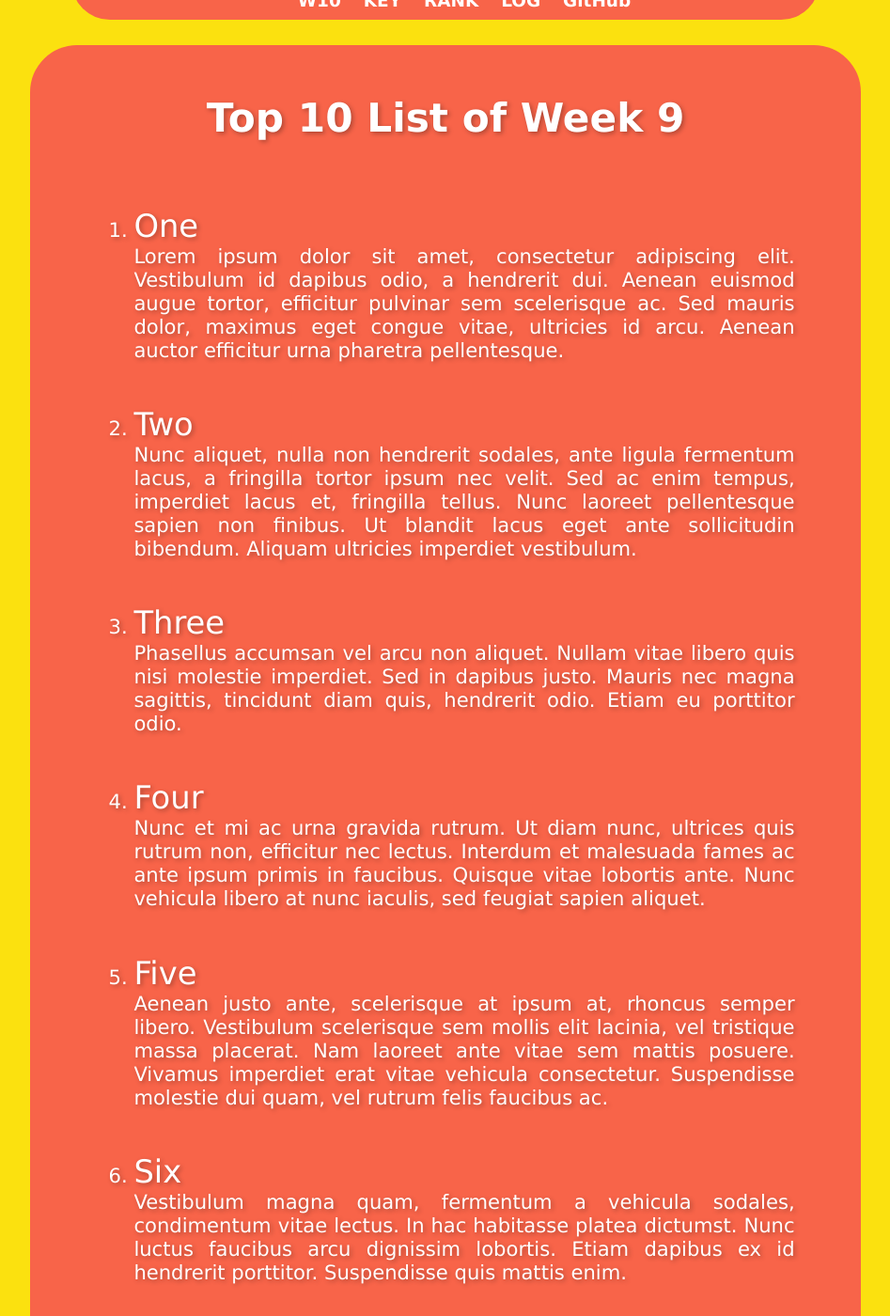
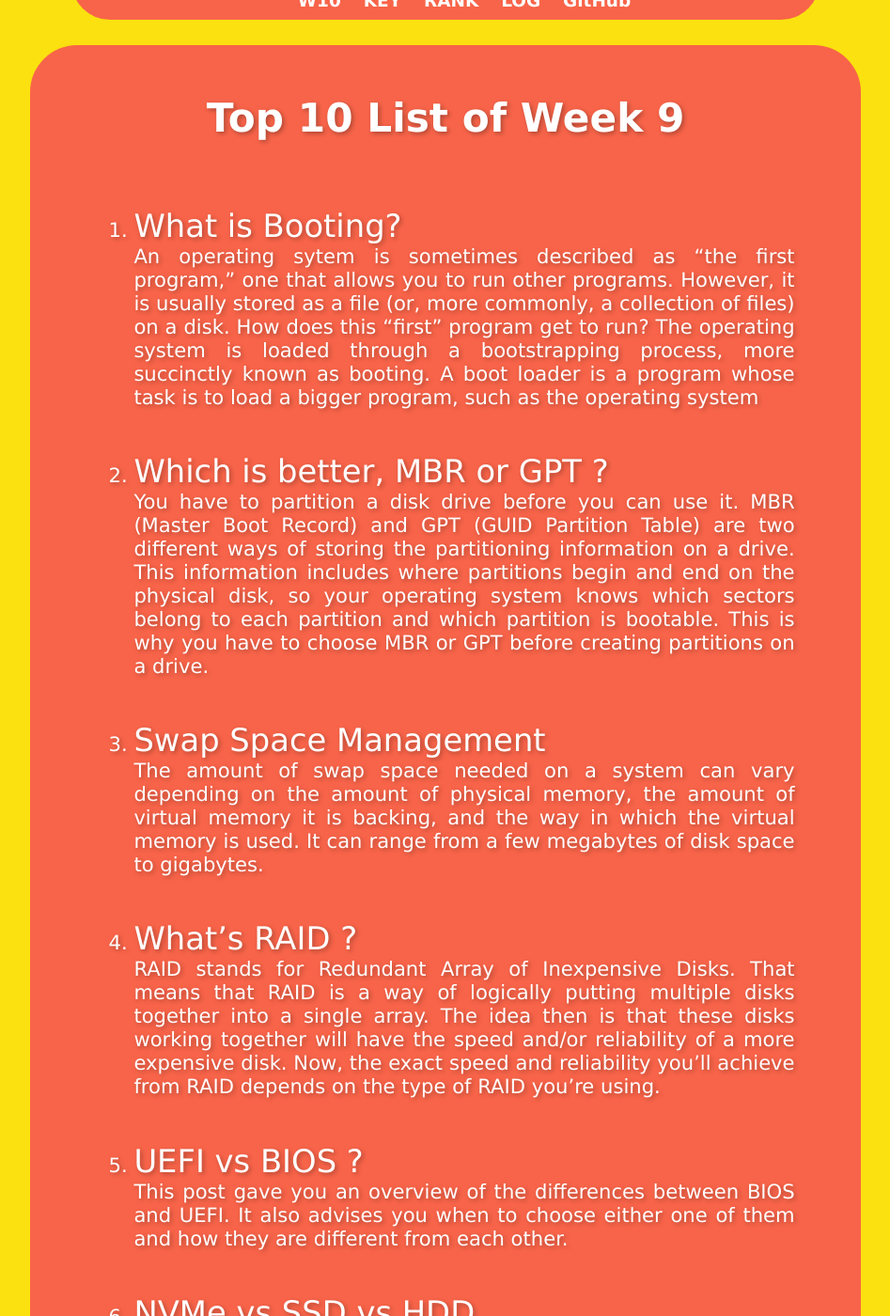
Before and after one commit to fayaadbsa/os211, a Jekyll site: the page built from w09.md, in a window 1280 px wide and 1400 px high, scrolled down 231 px. Shown: the whole window at 94% size, without its empty margins (166-1113 px from the left). Built offline with Jekyll 4.4.1, drawn with Linux system fonts in a browser that asks for light colours; our own code applies the rules of GitHub Pages for plain Markdown files; some of the changed text lies outside the part shown.

Commit message:
Update w09.md

```diff
--- a/w09.md
+++ b/w09.md
@@ -5,47 +5,24 @@ permalink: /W09/
 
 # Top 10 List of Week 9
 
-1. [One](https://en.wikipedia.org/wiki/1)<br>
-Lorem ipsum dolor sit amet, consectetur adipiscing elit.
-Vestibulum id dapibus odio, a hendrerit dui.
-Aenean euismod augue tortor, efficitur pulvinar sem scelerisque ac.
-Sed mauris dolor, maximus eget congue vitae, ultricies id arcu.
-Aenean auctor efficitur urna pharetra pellentesque.
+1. [What is Booting?](https://www.cs.rutgers.edu/~pxk/416/notes/02-boot.html)<br>
+An operating sytem is sometimes described as “the first program,” one that allows you to run other programs. However, it is usually stored as a file (or, more commonly, a collection of files) on a disk. How does this “first” program get to run?
+The operating system is loaded through a bootstrapping process, more succinctly known as booting. A boot loader is a program whose task is to load a bigger program, such as the operating system
 
-2. [Two](https://en.wikipedia.org/wiki/2)<br>
-Nunc aliquet, nulla non hendrerit sodales, ante ligula fermentum lacus, a fringilla tortor ipsum nec velit.
-Sed ac enim tempus, imperdiet lacus et, fringilla tellus.
-Nunc laoreet pellentesque sapien non finibus.
-Ut blandit lacus eget ante sollicitudin bibendum.
-Aliquam ultricies imperdiet vestibulum.
+2. [Which is better, MBR or GPT ?](https://www.freecodecamp.org/news/mbr-vs-gpt-whats-the-difference-between-an-mbr-partition-and-a-gpt-partition-solved/)<br>
+You have to partition a disk drive before you can use it. MBR (Master Boot Record) and GPT (GUID Partition Table) are two different ways of storing the partitioning information on a drive. This information includes where partitions begin and end on the physical disk, so your operating system knows which sectors belong to each partition and which partition is bootable. This is why you have to choose MBR or GPT before creating partitions on a drive.
 
-3. [Three](https://en.wikipedia.org/wiki/3)<br>
-Phasellus accumsan vel arcu non aliquet.
-Nullam vitae libero quis nisi molestie imperdiet.
-Sed in dapibus justo.
-Mauris nec magna sagittis, tincidunt diam quis, hendrerit odio.
-Etiam eu porttitor odio.
+3. [Swap Space Management](https://educatech.in/swap-space-management/)<br>
+The amount of swap space needed on a system can vary depending on the amount of physical memory, the amount of virtual memory it is backing, and the way in which the virtual memory is used. It can range from a few megabytes of disk space to gigabytes.
 
-4. [Four](https://en.wikipedia.org/wiki/4)<br>
-Nunc et mi ac urna gravida rutrum.
-Ut diam nunc, ultrices quis rutrum non, efficitur nec lectus.
-Interdum et malesuada fames ac ante ipsum primis in faucibus.
-Quisque vitae lobortis ante.
-Nunc vehicula libero at nunc iaculis, sed feugiat sapien aliquet.
+4. [What's RAID ?](https://www.steadfast.net/blog/almost-everything-you-need-know-about-raid)<br>
+RAID stands for Redundant Array of Inexpensive Disks. That means that RAID is a way of logically putting multiple disks together into a single array. The idea then is that these disks working together will have the speed and/or reliability of a more expensive disk. Now, the exact speed and reliability you'll achieve from RAID depends on the type of RAID you're using.
 
-5. [Five](https://en.wikipedia.org/wiki/5)<br>
-Aenean justo ante, scelerisque at ipsum at, rhoncus semper libero.
-Vestibulum scelerisque sem mollis elit lacinia, vel tristique massa placerat.
-Nam laoreet ante vitae sem mattis posuere.
-Vivamus imperdiet erat vitae vehicula consectetur.
-Suspendisse molestie dui quam, vel rutrum felis faucibus ac.
+5. [UEFI vs BIOS ?](https://www.freecodecamp.org/news/uefi-vs-bios/)<br>
+This post gave you an overview of the differences between BIOS and UEFI. It also advises you when to choose either one of them and how they are different from each other.
 
-6. [Six](https://en.wikipedia.org/wiki/6)<br>
-Vestibulum magna quam, fermentum a vehicula sodales, condimentum vitae lectus.
-In hac habitasse platea dictumst.
-Nunc luctus faucibus arcu dignissim lobortis.
-Etiam dapibus ex id hendrerit porttitor.
-Suspendisse quis mattis enim.
+6. [NVMe vs SSD vs HDD](https://unihost.com/help/nvme-vs-ssd-vs-hdd-overview-and-comparison)<br>
+This article will be laying out the differences, explaining which is better/worse, and providing details on how the technology for each storage type works.
 
 7. [Seven](https://en.wikipedia.org/wiki/7)<br>
 Curabitur ut orci quis quam cursus hendrerit vel pulvinar metus
@@ -54,23 +31,11 @@ Pellentesque sapien diam, facilisis tincidunt accumsan quis, accumsan suscipit v
 Morbi id est maximus, maximus urna eu, auctor odio.
 Nunc sit amet dictum ipsum.
 
-8. [Eight](https://en.wikipedia.org/wiki/8)<br>
-Curabitur mauris neque, mollis feugiat ante id, molestie eleifend nunc.
-Cras tincidunt bibendum dignissim.
-Donec non mauris tincidunt, aliquam lorem eget, porta odio.
-Maecenas ac arcu urna.
-Cras congue tellus lacus.
+8. [(non) Volatile Memory ?](https://courses.lumenlearning.com/collegesuccess2x48x115/chapter/volatile-and-non-volatile-computer-memory-session-6/)<br>
+Volatile memory is computer memory that requires power to maintain the stored information. Most modern semiconductor volatile memory is either Static RAM (see SRAM) or dynamic RAM (see DRAM). SRAM retains its contents as long as the power is connected and is easy to interface to but uses six transistors per bit. Dynamic RAM is more complicated to interface to and control and needs regular refresh cycles to prevent its contents being lost.
 
-9. [Nine](https://en.wikipedia.org/wiki/9)<br>
-Mauris urna libero, varius in purus nec, tempor pharetra lorem.
-Vivamus lorem nisi, mattis ut tellus at, tincidunt cursus libero.
-Curabitur vehicula placerat neque eget iaculis.
-Nulla facilisi.
-Cras condimentum leo a libero cursus lacinia.
+9. [Disk Scheduling](https://www.geeksforgeeks.org/disk-scheduling-algorithms/)<br>
+Disk scheduling is done by operating systems to schedule I/O requests arriving for the disk. Disk scheduling is also known as I/O scheduling. Disk scheduling is important because multiple I/O requests may arrive by different processes and only one I/O request can be served at a time by the disk controller. Thus other I/O requests need to wait in the waiting queue and need to be scheduled.
 
-10. [Ten](https://en.wikipedia.org/wiki/10)<br>
-Nunc imperdiet gravida lorem vitae tincidunt.
-Phasellus tristique nulla at justo finibus pulvinar.
-Phasellus in leo vitae sem congue sollicitudin eu sed risus.
-Aliquam erat volutpat.
-Proin in erat fringilla, pulvinar nisl quis, vulputate purus.
+10. [Learning Systemd](https://opensource.com/article/20/4/systemd)<br>
+systemd is controversial for several reasons: It’s a replacement for something that a lot of Linux users don’t think needs to be replaced, and the antics of the systemd developers have not won hearts and minds. But rather the opposite, as evidenced in this famous LKML thread where Linus Torvalds banned systemd dev Kay Sievers from the Linux kernel.
```
